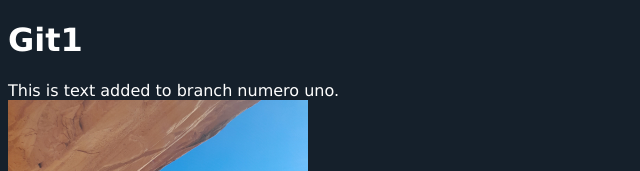
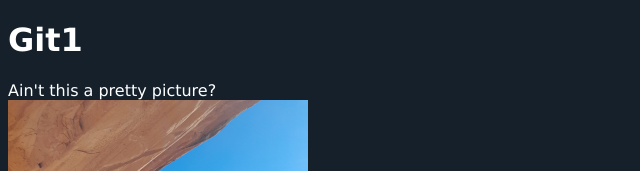
Before and after one commit to wrdickson/git1, a plain HTML site: page index.html in a window 1280 px wide. Shown: the top 171 px of the page, without its empty margins (0-640 px from the left). Drawn offline with Linux system fonts and the light colour scheme.

Commit message:
head fix

```diff
--- a/index.html
+++ b/index.html
@@ -8,7 +8,7 @@
 </head>
 <body>
   <h1>Git1</h1>
-  <div>This is text added to branch numero uno.</div>
+  <div>Ain't this a pretty picture?</div>
   <img src="canyon.jpg" width="300"/>
 
 </body>
```
